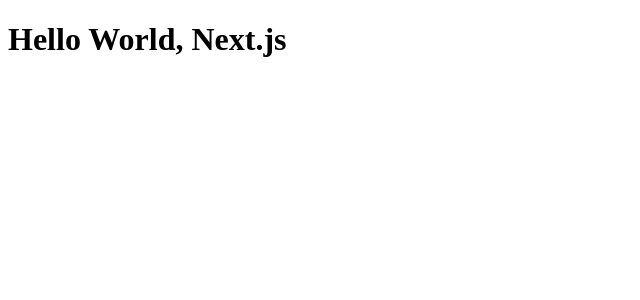
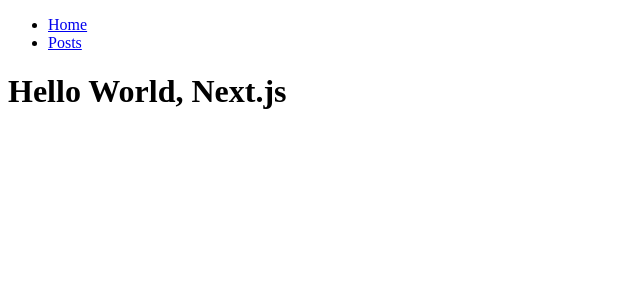
Before and after one commit to GCTC-NTGC/cms-talent-sandbox, a Next.js app in the folder client/: page / in a window 1280 px wide. Shown: the top 300 px of the page, without its empty margins (0-640 px from the left). Built offline with nearby package versions, Linux system fonts and the light colour scheme.

Commit message:
Add menu component to app

```diff
--- a/client/pages/_app.js
+++ b/client/pages/_app.js
@@ -1,5 +1,13 @@
+
+import Menu from '../components/menu.js'
+
 function ClientApp({ Component, pageProps }) {
-  return <Component {...pageProps} />
+  return (
+    <>
+     <Menu />
+     <Component {...pageProps} />
+    </>
+  );
 }
 
 export default ClientApp
```
